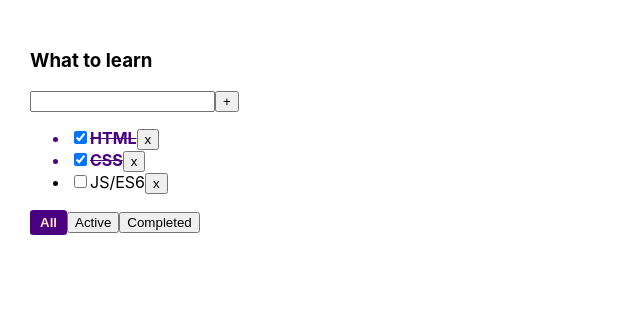
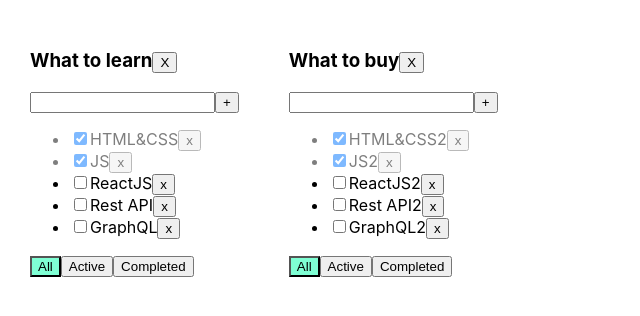
Before and after one commit to Tatsiana1111/todolist, a React (Create React App) app: page / in a window 1280 px wide. Shown: the top 316 px of the page, without its empty margins (0-640 px from the left). Built offline with nearby package versions, Linux system fonts and the light colour scheme.

Commit message:
lesson 5

```diff
--- a/src/App.css
+++ b/src/App.css
@@ -7,21 +7,18 @@
   margin-right: 50px;
 }
 
-.isDone {
-    text-decoration: line-through;
-    color: indigo;
-    font-weight: bold;
+.error {
+  border: red 1px solid;
 }
 
-.active {
-    background-color: indigo;
-    color: bisque;
-    font-weight: bold;
-    border: 4px solid indigo;
-    border-radius: 10%;
+.error-message {
+  color: red;
 }
 
-.error {
-    border: 2px solid crimson;
-    outline: none;
+.active-filter {
+  background-color: aquamarine;
 }
+
+.is-done {
+  opacity: 0.5;
+}
--- a/src/App.tsx
+++ b/src/App.tsx
@@ -1,64 +1,128 @@
 import React, {useState} from 'react';
 import './App.css';
-import TodoList, {TaskType} from "./TodoList";
-import {v1} from "uuid";
-// CRUD => R (site)
-// GUI & CLI
-export type FilterValuesType = "all" | "active" | "completed"
+import {Todolist} from './Todolist';
+import {v1} from 'uuid';
+
+export type FilterValuesType = "all" | "active" | "completed";
+
+type TodolistsType = { id: string, title: string, filter: FilterValuesType }
 
 function App() {
-    console.log(v1())
-    // BLL:
-    const title: string = "What to learn"
+    let todolistID1 = v1();
+    let todolistID2 = v1();
 
-    const [tasks, setTasks] = useState<Array<TaskType>>([ //[newState, setter(fn)]
-        {id: v1(), title: "HTML", isDone: true},
-        {id: v1(), title: "CSS", isDone: true},
-        {id: v1(), title: "JS/ES6", isDone: false},
+    let [todolists, setTodolists] = useState<Array<TodolistsType>>([
+        {id: todolistID1, title: 'What to learn', filter: 'all'},
+        {id: todolistID2, title: 'What to buy', filter: 'all'},
     ])
-    const removeTask = (taskID: string): void => {
-        setTasks(tasks.filter((task: TaskType) => task.id !== taskID))
-    }
-    const addTask = (title: string) => {
-        const id = v1()
-        const isDone = false
-        setTasks([{id, title, isDone}, ...tasks])
-    }
 
-    const [filter, setFilter] = useState<FilterValuesType>("all")
-    let tasksForRender;
+    let [tasks, setTasks] = useState({
+        [todolistID1]: [
+            {id: v1(), title: "HTML&CSS", isDone: true},
+            {id: v1(), title: "JS", isDone: true},
+            {id: v1(), title: "ReactJS", isDone: false},
+            {id: v1(), title: "Rest API", isDone: false},
+            {id: v1(), title: "GraphQL", isDone: false},
+        ],
+        [todolistID2]: [
+            {id: v1(), title: "HTML&CSS2", isDone: true},
+            {id: v1(), title: "JS2", isDone: true},
+            {id: v1(), title: "ReactJS2", isDone: false},
+            {id: v1(), title: "Rest API2", isDone: false},
+            {id: v1(), title: "GraphQL2", isDone: false},
+        ]
+    });
 
-    switch (filter) {
-        case "completed":
-            tasksForRender = tasks.filter(t => t.isDone === true)
-            break
-        case "active":
-            tasksForRender = tasks.filter(t => t.isDone === false)
-            break
-        default:
-            tasksForRender = tasks
-    }
 
-    const changeFilter = (filter: FilterValuesType) => {
-        setFilter(filter)
-    }
-    const changeTaskStatus = (taskID: string, isDone: boolean) => {
-        setTasks(tasks.map(t => t.id === taskID ? {...t, isDone: isDone} : t))
+    // let [todolists, setTodolists] = useState<Array<TodolistsType>>([
+    //     {id: v1(), title: 'What to learn', filter: 'all'},
+    //     {id: v1(), title: 'What to buy', filter: 'all'},
+    // ])
+
+    // let [tasks, setTasks] = useState([
+    //     {id: v1(), title: "HTML&CSS", isDone: true},
+    //     {id: v1(), title: "JS", isDone: true},
+    //     {id: v1(), title: "ReactJS", isDone: false},
+    //     {id: v1(), title: "Rest API", isDone: false},
+    //     {id: v1(), title: "GraphQL", isDone: false},
+    // ]);
+
+    // let [filter, setFilter] = useState<FilterValuesType>("all");
+    console.log(tasks)
+
+    function removeTodolist(todolistID: string) {
+        setTodolists(todolists.filter(elem => elem.id !== todolistID))
+        delete tasks[todolistID]
+        console.log(tasks)
     }
 
 
-    // UI:
+    function removeTask(todolistID: string, taskID: string) {
+
+        setTasks({...tasks, [todolistID]: tasks[todolistID].filter(elem => elem.id !== taskID)})
+        // let filteredTasks = tasks.filter(t => t.id != id);
+        // setTasks(filteredTasks);
+    }
+
+    function addTask(todolistID: string, title: string) {
+        let newTask = {id: v1(), title: title, isDone: false};
+        setTasks({...tasks, [todolistID]: [newTask, ...tasks[todolistID]]})
+        // let newTasks = [task, ...tasks];
+        // setTasks(newTasks);
+    }
+
+    function changeStatus(todolistID: string, taskId: string, isDone: boolean) {
+        setTasks({...tasks, [todolistID]: tasks[todolistID].map(el => el.id === taskId ? {...el, isDone: isDone} : el)})
+        // let task = tasks.find(t => t.id === taskId);
+        // if (task) {
+        //     task.isDone = isDone;
+        // }
+
+        // setTasks([...tasks]);
+    }
+
+
+    // let tasksForTodolist = tasks;
+    //
+    // if (filter === "active") {
+    //     tasksForTodolist = tasks.filter(t => t.isDone === false);
+    // }
+    // if (filter === "completed") {
+    //     tasksForTodolist = tasks.filter(t => t.isDone === true);
+    // }
+
+    function changeFilter(todolistID: string, value: FilterValuesType) {
+        setTodolists(todolists.map((el => el.id === todolistID ? {...el, filter: value} : el)))
+        // setFilter(value);
+    }
+
+
     return (
         <div className="App">
-            <TodoList
-                filter={filter}
-                title={title}
-                tasks={tasksForRender}
-                removeTask={removeTask}
-                changeFilter={changeFilter}
-                addTask={addTask}
-                changeTaskStatus={changeTaskStatus}
-            />
+            {todolists.map((elem) => {
+                let tasksForTodolist = tasks[elem.id];
+                if (elem.filter === "active") {
+                    tasksForTodolist = tasks[elem.id].filter(t => t.isDone === false);
+                }
+                if (elem.filter === "completed") {
+                    tasksForTodolist = tasks[elem.id].filter(t => t.isDone === true);
+                }
+                return (
+                    <Todolist
+                        key={elem.id}
+                        todolistID={elem.id}
+                        title={elem.title}
+                        tasks={tasksForTodolist}
+                        removeTask={removeTask}
+                        changeFilter={changeFilter}
+                        addTask={addTask}
+                        changeTaskStatus={changeStatus}
+                        filter={elem.filter}
+                        removeTodolist={removeTodolist}
+                    />
+                )
+            })}
+
         </div>
     );
 }
--- a/src/TodoList.tsx
+++ b/src/TodoList.tsx
@@ -1,94 +1,98 @@
-import React, {useState, KeyboardEvent, ChangeEvent} from 'react';
-import {FilterValuesType} from "./App";
+import React, {ChangeEvent, KeyboardEvent, useState} from 'react';
+import {FilterValuesType} from './App';
 
-
-export type TaskType = {
+type TaskType = {
     id: string
     title: string
     isDone: boolean
 }
 
-type TodoListPropsType = {
+type PropsType = {
+    todolistID: string
+    title: string
+    tasks: Array<TaskType>
+    removeTask: (todolistID: string, taskId: string) => void
+    changeFilter: (todolistID: string, value: FilterValuesType) => void
+    addTask: (todolistID: string, title: string) => void
+    changeTaskStatus: (todolistID: string, taskId: string, isDone: boolean) => void
     filter: FilterValuesType
-    title: string
-    tasks: TaskType[]
-    removeTask: (taskID: string) => void
-    changeFilter: (filter: FilterValuesType) => void
-    addTask: (title: string) => void
-    changeTaskStatus: (taskID: string, isDone: boolean) => void
+    removeTodolist: (todolistID: string) => void
 }
 
+export function Todolist(props: PropsType) {
 
-const TodoList = (props: TodoListPropsType) => {
-    const [title, setTitle] = useState("")
-    const [error, setError] = useState<boolean>(false)
+    let [title, setTitle] = useState("")
+    let [error, setError] = useState<string | null>(null)
 
-    const tasksListItems = props.tasks.length
-        ? props.tasks.map(task => {
-            const removeTask = () => props.removeTask(task.id)
-            const changeTaskStatus = (e: ChangeEvent<HTMLInputElement>) => props.changeTaskStatus(task.id, e.currentTarget.checked)
-            return (
-                <li className={task.isDone === true ? 'isDone' : ''}>
-                    <input type="checkbox" checked={task.isDone} onChange={changeTaskStatus}/>
-                    <span>{task.title}</span>
-                    <button onClick={removeTask}>x</button>
-                </li>
-            )
-        })
-        : <span>Your taskList is empty</span>
-
-    const onClickAddTask = () => {
-        const trimmedTitle = title.trim()
-        if (trimmedTitle) {
-            props.addTask(trimmedTitle)
+    const addTask = () => {
+        if (title.trim() !== "") {
+            props.addTask(props.todolistID, title.trim());
+            setTitle("");
         } else {
-            setError(true)
-        }
-        setTitle("")
-    }
-    const onKeyDownAddTask = (e: KeyboardEvent<HTMLInputElement>) => {
-        if (e.key === "Enter" && e.ctrlKey === true) {
-            onClickAddTask()
+            setError("Title is required");
         }
     }
-    const onChangeSetTitle = (e: ChangeEvent<HTMLInputElement>) => {
-        error && setError(false)
+
+    const onChangeHandler = (e: ChangeEvent<HTMLInputElement>) => {
         setTitle(e.currentTarget.value)
     }
-    const getChangeFilterHandler = (filter: FilterValuesType) => {
-        return () => props.changeFilter(filter)
+
+    const onKeyPressHandler = (e: KeyboardEvent<HTMLInputElement>) => {
+        setError(null);
+        if (e.charCode === 13) {
+            addTask();
+        }
     }
 
+    const onAllClickHandler = () => props.changeFilter(props.todolistID, "all");
+    const onActiveClickHandler = () => props.changeFilter(props.todolistID, "active");
+    const onCompletedClickHandler = () => props.changeFilter(props.todolistID, "completed");
+    const onClickRemoveHandler = () => {
+        props.removeTodolist(props.todolistID)
+    }
 
-    return (
+    return <div>
+        <h3>{props.title}
+            <button onClick={onClickRemoveHandler}>X
+            </button>
+        </h3>
         <div>
-            <h3>{props.title}</h3>
-            <div>
-                <input
-                    value={title}
-                    onChange={onChangeSetTitle}
-                    onKeyDown={onKeyDownAddTask}
-                    className={error ? 'error' : ''}
+            <input value={title}
+                   onChange={onChangeHandler}
+                   onKeyPress={onKeyPressHandler}
+                   className={error ? "error" : ""}
             />
-                <button onClick={onClickAddTask}>+</button>
-                {error && <div style={{color: 'crimson'}}>Title is required!</div>}
+            <button onClick={addTask}>+</button>
+            {error && <div className="error-message">{error}</div>}
         </div>
         <ul>
-                {tasksListItems}
+            {
+                props.tasks.map(t => {
+                    const onClickHandler = () => props.removeTask(props.todolistID, t.id)
+                    const onChangeHandler = (e: ChangeEvent<HTMLInputElement>) => {
+                        props.changeTaskStatus(props.todolistID, t.id, e.currentTarget.checked);
+                    }
+
+                    return <li key={t.id} className={t.isDone ? "is-done" : ""}>
+                        <input type="checkbox"
+                               onChange={onChangeHandler}
+                               checked={t.isDone}/>
+                        <span>{t.title}</span>
+                        <button onClick={onClickHandler}>x</button>
+                    </li>
+                })
+            }
         </ul>
         <div>
-                <button className={props.filter === 'all' ? 'active' : ''}
-                        onClick={getChangeFilterHandler("all")}>All
+            <button className={props.filter === 'all' ? "active-filter" : ""}
+                    onClick={onAllClickHandler}>All
             </button>
-                <button className={props.filter === 'active' ? 'active' : ''}
-                        onClick={getChangeFilterHandler("active")}>Active
+            <button className={props.filter === 'active' ? "active-filter" : ""}
+                    onClick={onActiveClickHandler}>Active
             </button>
-                <button className={props.filter === 'completed' ? 'active' : ''}
-                        onClick={getChangeFilterHandler("completed")}>Completed
+            <button className={props.filter === 'completed' ? "active-filter" : ""}
+                    onClick={onCompletedClickHandler}>Completed
             </button>
         </div>
     </div>
-    );
-};
-
-export default TodoList;
+}
```
Lines whose indentation alone changed are shown as unchanged.
